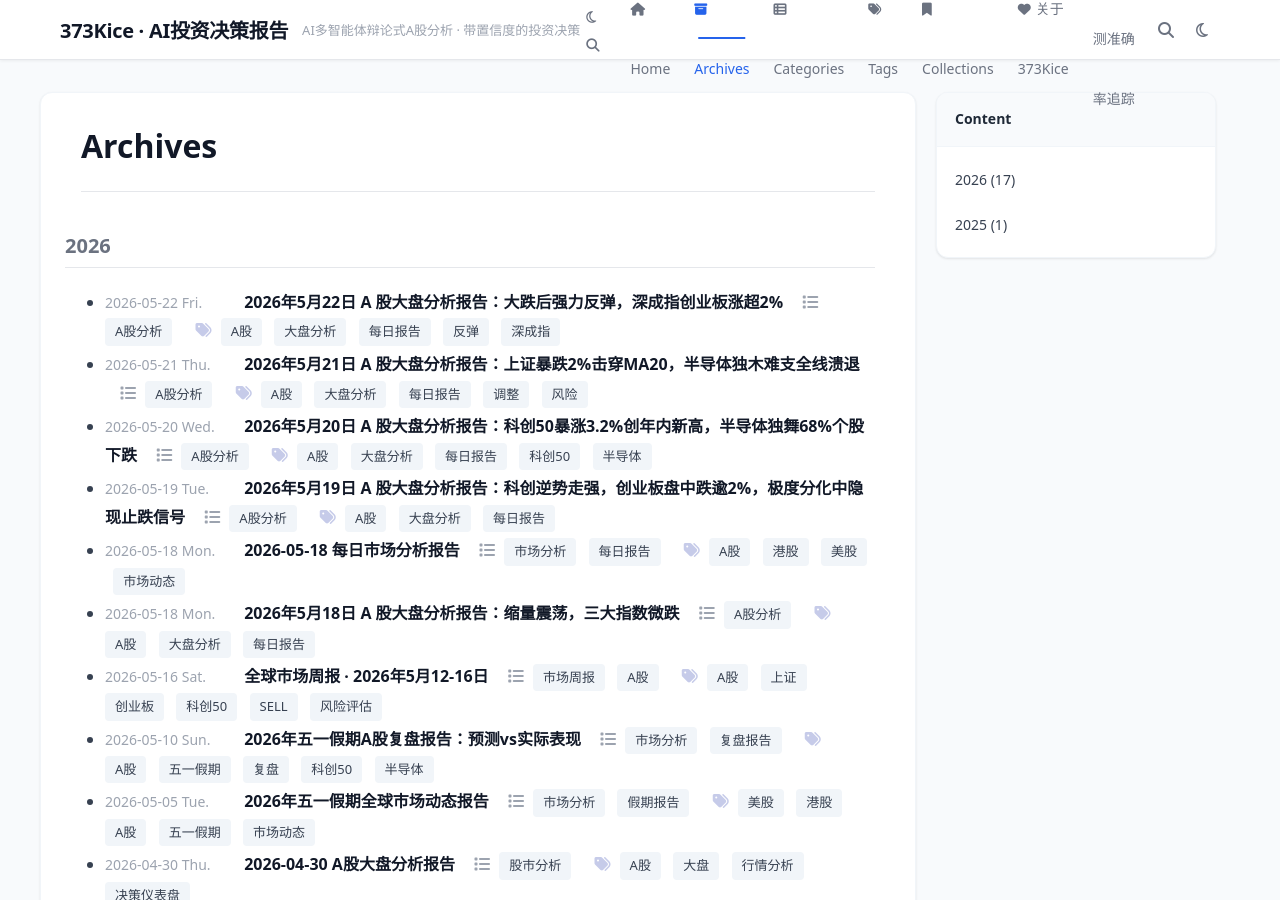
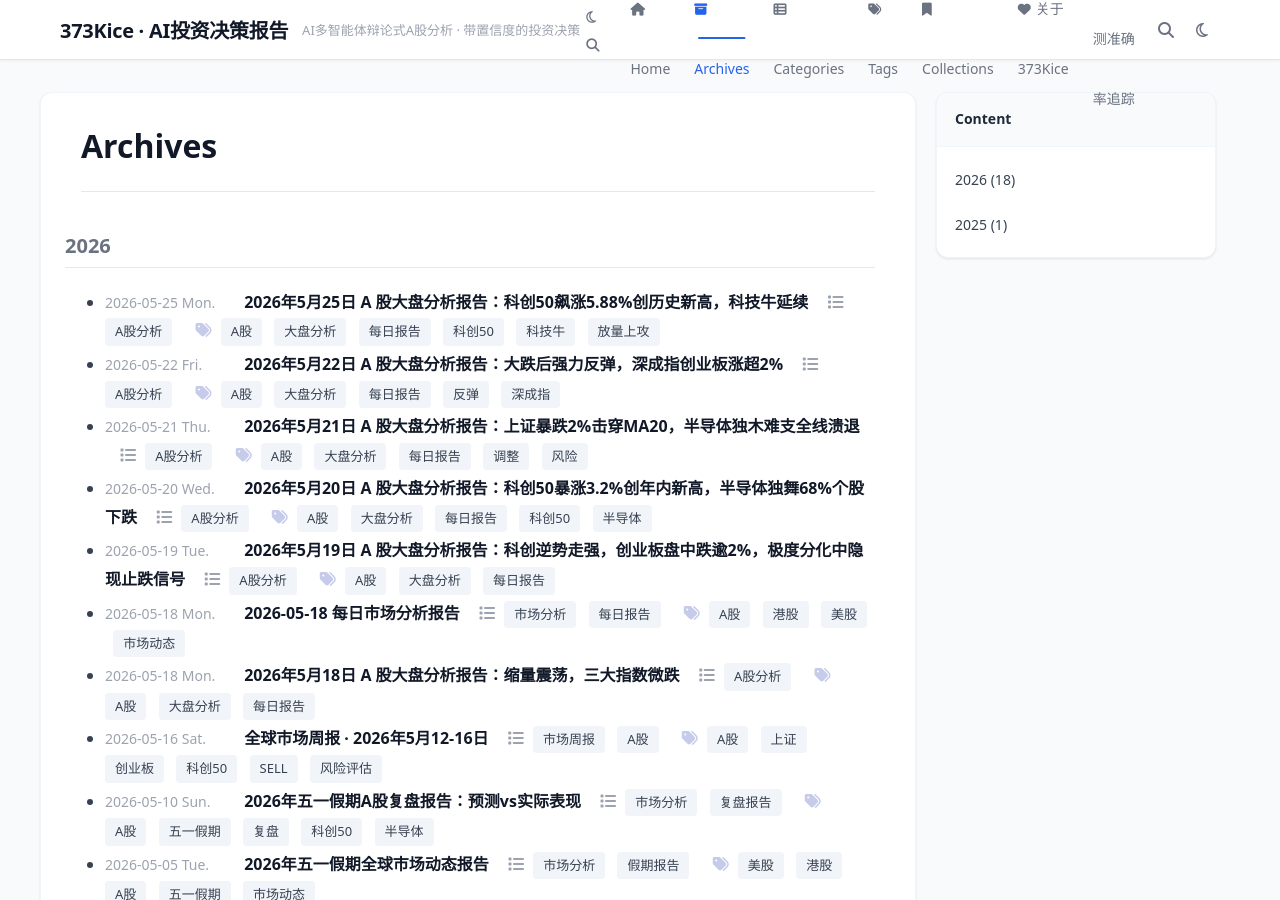
Before and after one commit to 373Kice/373Kice.github.io, a Jekyll site: the page built from page/0archives.html, in a window 1280 px wide and 900 px high. Built offline with Jekyll 4.4.1, drawn with Linux system fonts in a browser that asks for light colours; comment, search, counter and statistics services are not loaded.

```diff
--- a/_data/predictions.yml
+++ b/_data/predictions.yml
@@ -73,3 +73,15 @@
   actual_result: pending
   actual_change: null
   note: "大跌后强反弹日，深成指+2.06%创业板+2.57%领涨，元件+9.43%成新主线，但成交缩量至1.10万亿"
+
+- date: 2026-05-25
+  title: "A 股大盘分析报告 (5/25)"
+  url: /2026/05/25/A股大盘分析报告/
+  decision: BUY
+  confidence: 70
+  risk_score: 6.0
+  target_index: 上证指数
+  target_level: 4,153
+  actual_result: pending
+  actual_change: null
+  note: "科创50飙涨5.88%创收盘历史新高至1896点，三连阳收复4150，MLF 6000亿落地，盘中成交突破2.5万亿放量上攻"
```
Also changed, not shown: _posts/2026-05-25-A股大盘分析报告.md (added, +116 -0 lines).
